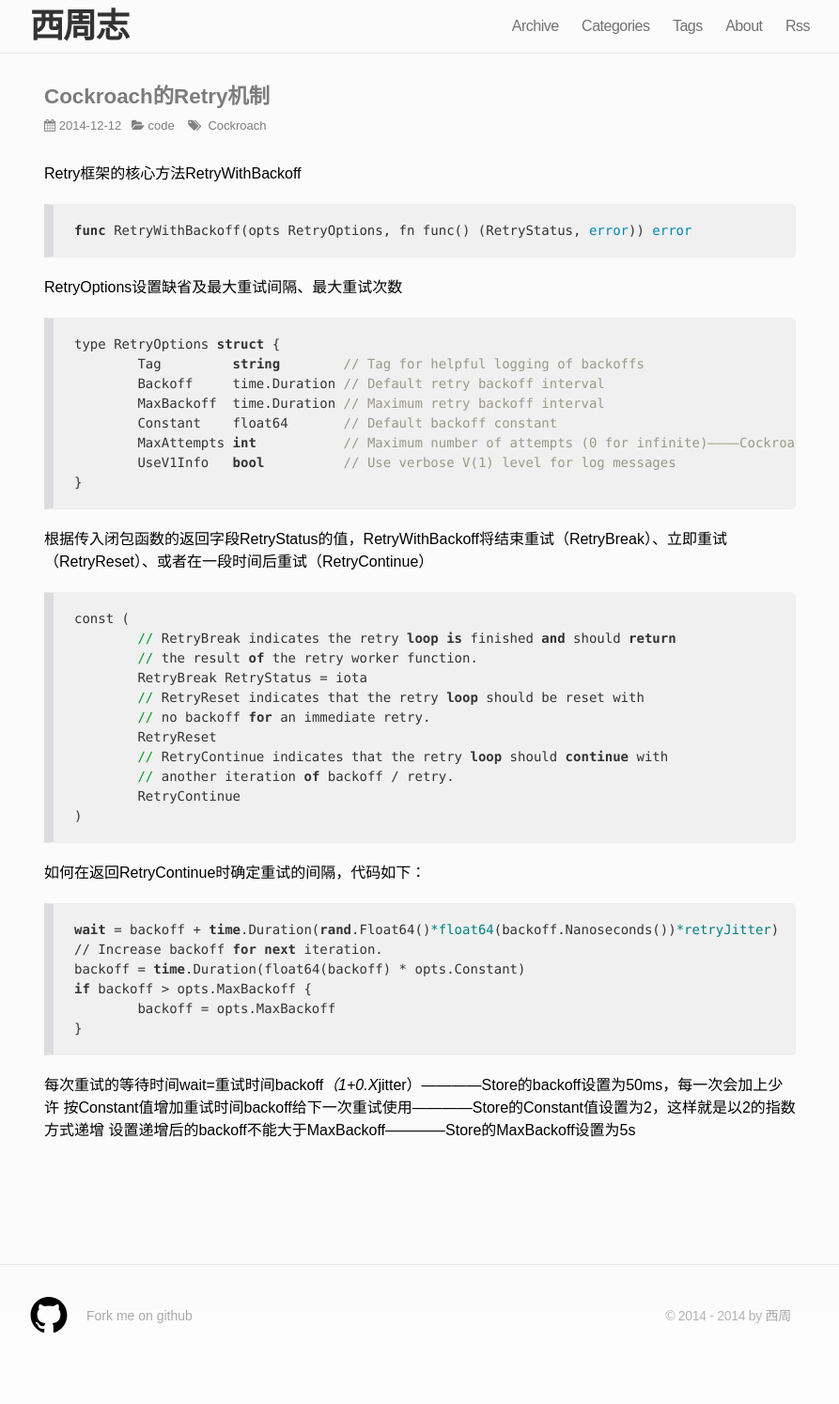
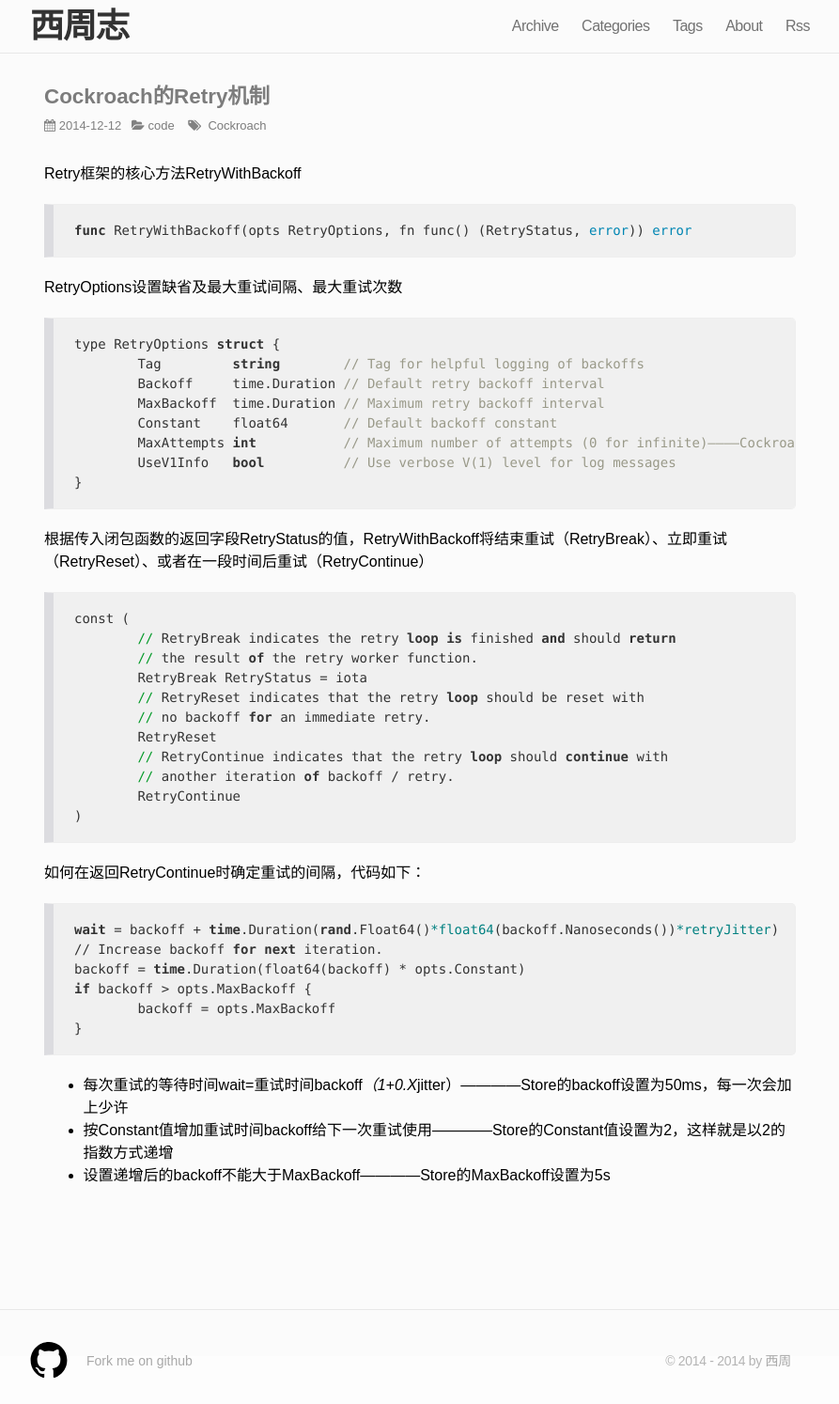
Before and after one commit to joezxy/joezxy.github.io, a Jekyll site: the page built from _posts/2014-12-12-cockroach-retry.md, in a window 1280 px wide. Shown: the whole page at 94% size, without its empty margins (193-1086 px from the left). Built offline with Jekyll 4.4.1, drawn with Linux system fonts in a browser that asks for light colours; nearby versions of some CDN libraries; Markdown is read by kramdown in place of the engine named in the settings; comment, search, counter and statistics services are not loaded; before the commit the page ends 1446 px from its top, so only the background shows below that.

Commit message:
change the format

````diff
--- a/_posts/2014-12-12-cockroach-retry.md
+++ b/_posts/2014-12-12-cockroach-retry.md
@@ -6,10 +6,13 @@
 ---
 
 Retry框架的核心方法RetryWithBackoff
+
 ```
 func RetryWithBackoff(opts RetryOptions, fn func() (RetryStatus, error)) error
 ```
+
 RetryOptions设置缺省及最大重试间隔、最大重试次数
+
 ```
 type RetryOptions struct {
 	Tag         string        // Tag for helpful logging of backoffs
@@ -20,7 +23,9 @@
 	UseV1Info   bool          // Use verbose V(1) level for log messages
 }
 ```
+
 根据传入闭包函数的返回字段RetryStatus的值，RetryWithBackoff将结束重试（RetryBreak）、立即重试（RetryReset）、或者在一段时间后重试（RetryContinue）
+
 ```
 const (
 	// RetryBreak indicates the retry loop is finished and should return
@@ -34,7 +39,9 @@
 	RetryContinue
 )
 ```
+
 如何在返回RetryContinue时确定重试的间隔，代码如下：
+
 ```
 wait = backoff + time.Duration(rand.Float64()*float64(backoff.Nanoseconds())*retryJitter)
 // Increase backoff for next iteration.
@@ -43,6 +50,7 @@
 	backoff = opts.MaxBackoff
 }
 ```
-每次重试的等待时间wait=重试时间backoff*（1+0.X*jitter）————Store的backoff设置为50ms，每一次会加上少许
-按Constant值增加重试时间backoff给下一次重试使用————Store的Constant值设置为2，这样就是以2的指数方式递增
-设置递增后的backoff不能大于MaxBackoff————Store的MaxBackoff设置为5s
+
+* 每次重试的等待时间wait=重试时间backoff*（1+0.X*jitter）————Store的backoff设置为50ms，每一次会加上少许
+* 按Constant值增加重试时间backoff给下一次重试使用————Store的Constant值设置为2，这样就是以2的指数方式递增
+* 设置递增后的backoff不能大于MaxBackoff————Store的MaxBackoff设置为5s
````
